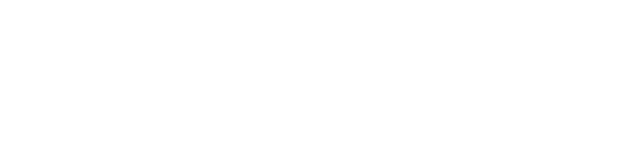
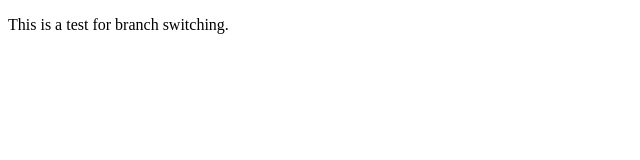
Before and after one commit to charlie929/2020EBU6305G41, a plain HTML site: page home.html in a window 1280 px wide. Shown: the whole page, without its empty margins (0-640 px from the left). Drawn offline with Linux system fonts and the light colour scheme.

Commit message:
second test

```diff
--- a/home.html
+++ b/home.html
@@ -1,4 +1,7 @@
 <!DOCTYPE html>
 <html>
 
+<p>This is a test for branch switching.</p>
+
+
 </html>
```
Also changed, not shown: quiz.html (added, +4 -0 lines).
